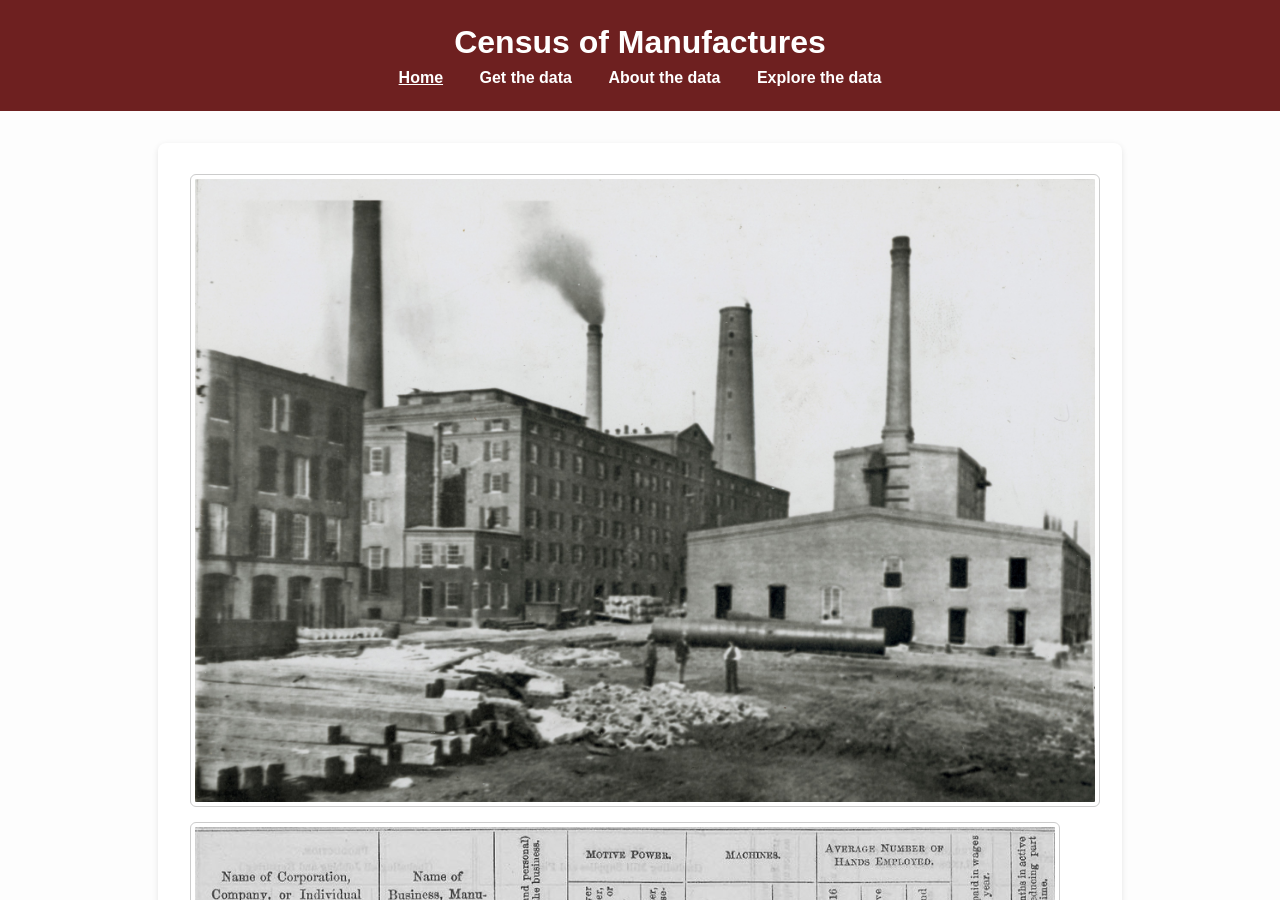
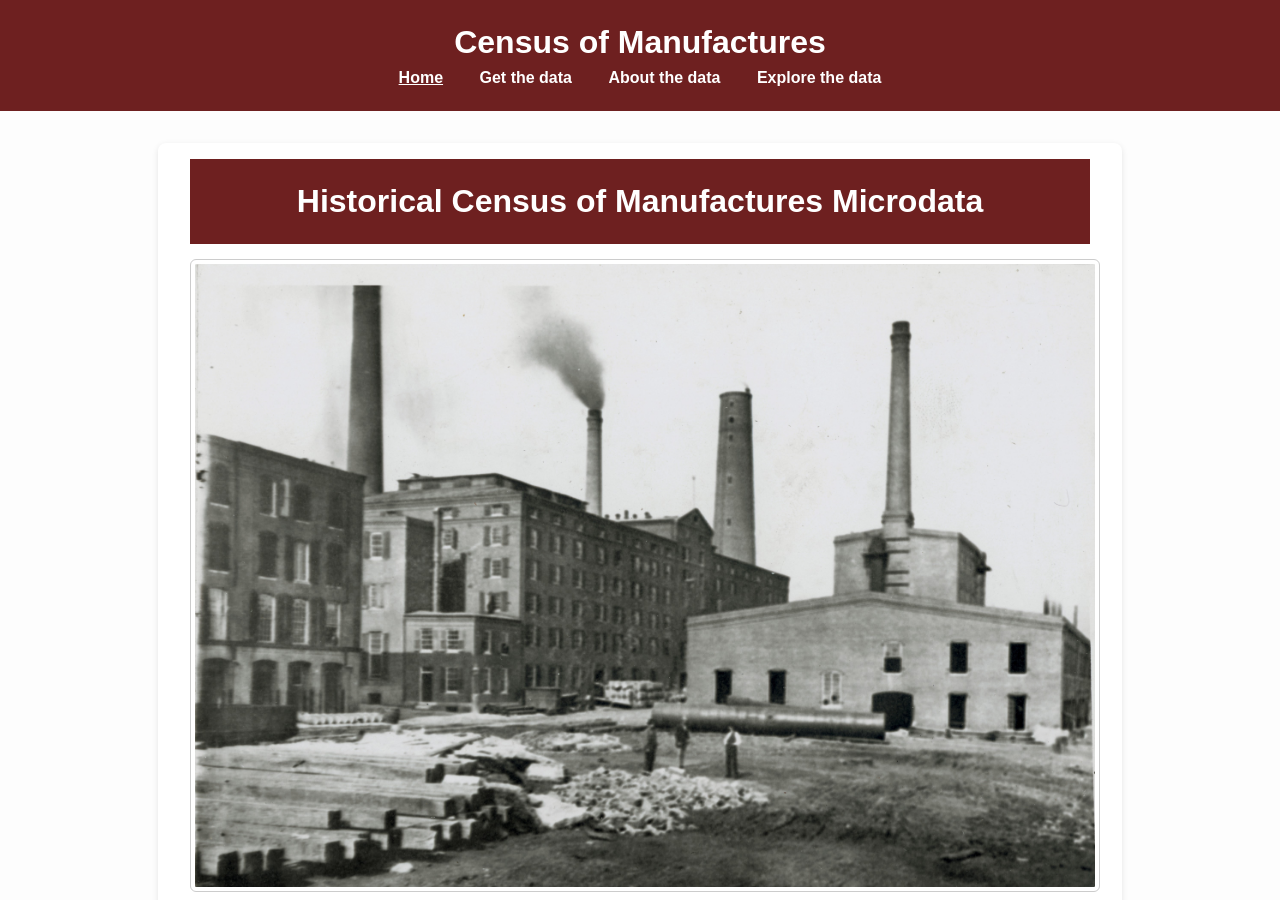
Before and after one commit to allen-otterstrom/CMF_data, a Jekyll site: the page built from index.md, in a window 1280 px wide and 900 px high. Built offline with Jekyll 4.4.1, drawn with Linux system fonts in a browser that asks for light colours.

Commit message:
Update index.md

```diff
--- a/index.md
+++ b/index.md
@@ -2,6 +2,10 @@
 layout: default
 title: Historical Census of Manufactures Microdata
 ---
+
+<header>
+  <h1>Historical Census of Manufactures Microdata</h1>
+</header>
 
 <div class="image-container">
   <img src="/CMF_data/Belchers.jpg" alt="Historical photo 1">
```
